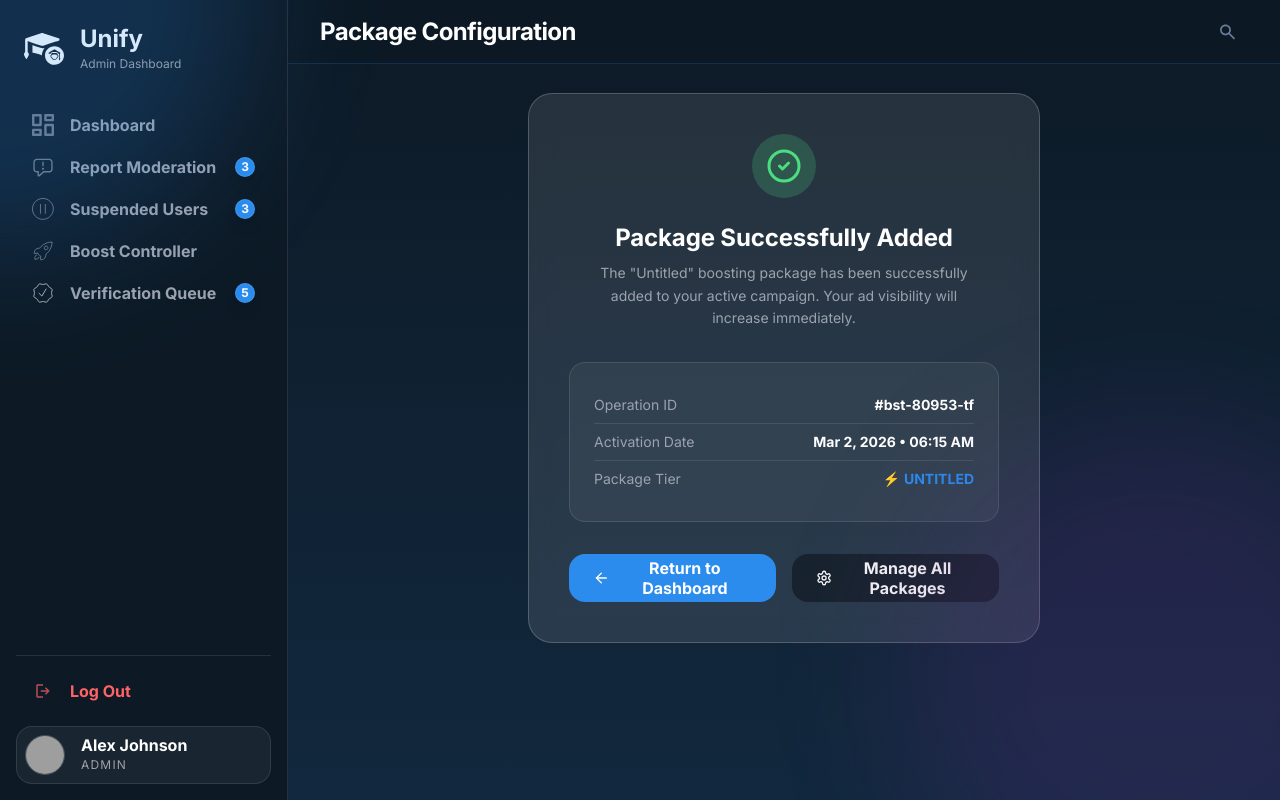
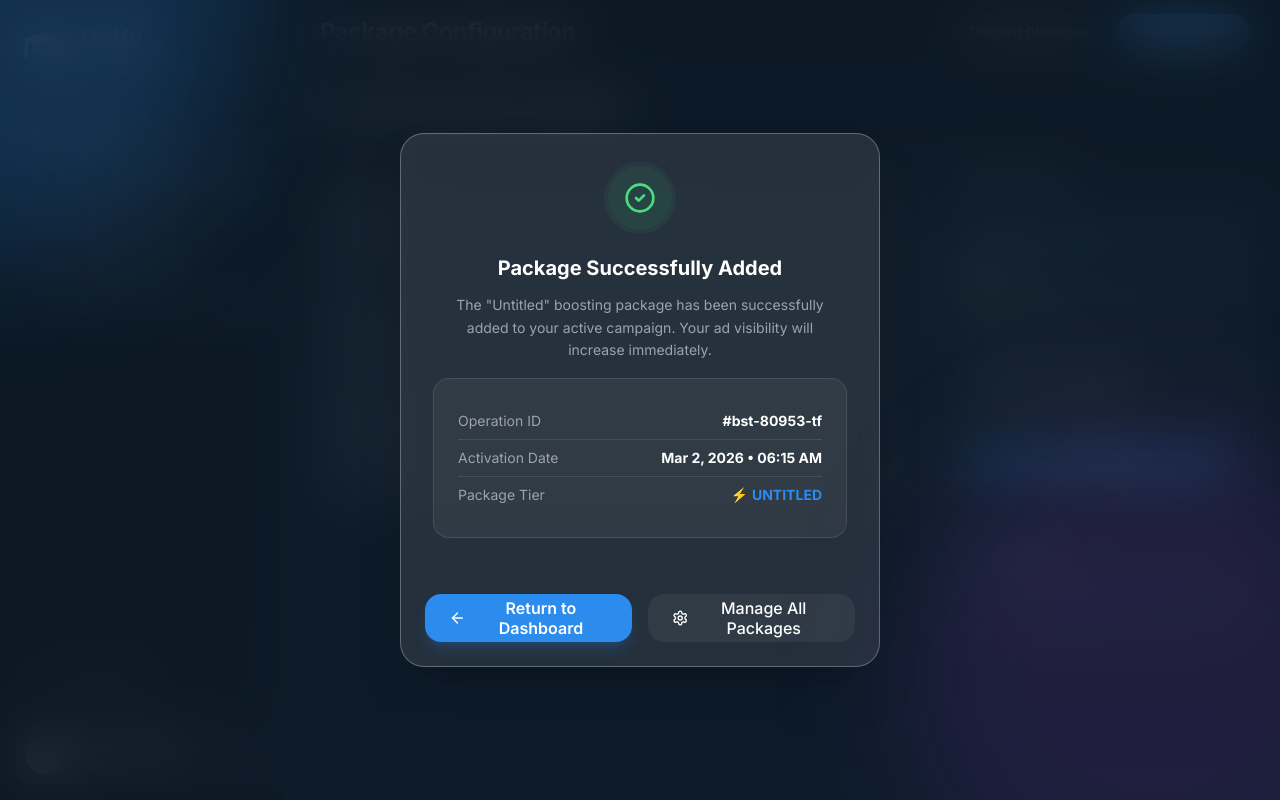
Before and after one commit to Shehan-Dinusha/Unify, a React (Vite) app in the folder frontend/: page /boost-controller/new in a window 1280 px wide. Both pictures are taken after a click on the button "Save Changes". Built offline with nearby package versions, Linux system fonts and the light colour scheme; grey boxes are pictures that could not be loaded.

Commit message:
Changed to Background Blur when Showing Success Messages

```diff
--- a/frontend/src/pages/BoostPackageForm.jsx
+++ b/frontend/src/pages/BoostPackageForm.jsx
@@ -27,7 +27,7 @@ const BoostPackageForm = () => {
     const [description, setDescription] = useState('');
     const [features, setFeatures] = useState(['']);
 
-    // Success state
+    // Success modal state
     const [showSuccess, setShowSuccess] = useState(false);
     const [successData, setSuccessData] = useState(null);
 
@@ -108,33 +108,29 @@ const BoostPackageForm = () => {
         </div>
     );
 
-    // Success screen
-    if (showSuccess && successData) {
     return (
-            <MainLayout
-                user={{ name: 'Alex Johnson', role: 'admin' }}
-                pageTitle="Package Configuration"
-                verificationCount={mockRequests.length}
-            >
-                <div className="flex items-center justify-center min-h-[70vh]">
-                    <Card variant="card" padding="p-0" className="w-full max-w-lg">
-                        <div className="p-2xl flex flex-col items-center text-center">
+        <>
+            {/* Success Modal - Blurred backdrop popup, same pattern as VerificationModals */}
+            {showSuccess && successData && (
+                <div className="fixed inset-0 z-50 flex items-center justify-center bg-dark-1/80 backdrop-blur-xl transition-all duration-300 px-4">
+                    <Card variant="card" padding="p-0" className="w-full max-w-[480px] overflow-hidden outline outline-1 outline-offset-[-1px] outline-white/10 shadow-2xl">
+                        <div className="p-8 pb-6 flex flex-col items-center text-center">
                             {/* Success Icon */}
-                            <div className="w-16 h-16 rounded-full bg-state-success/20 flex items-center justify-center mb-lg">
-                                <CheckCircle2 size={36} className="text-state-success" />
+                            <div className="w-16 h-16 bg-state-success/10 rounded-full flex items-center justify-center mb-6 ring-4 ring-state-success/5">
+                                <CheckCircle2 size={32} className="text-state-success" />
                             </div>
 
-                            <h2 className="text-heading-small text-text-primary font-inter mb-sm">
+                            <h2 className="text-xl font-bold text-white mb-3">
                                 Package Successfully {successData.isEdit ? 'Updated' : 'Added'}
                             </h2>
-                            <p className="text-body-small text-text-secondary font-inter mb-xl max-w-sm leading-relaxed">
+                            <p className="text-text-secondary text-sm leading-relaxed mb-4 max-w-sm">
                                 The "{successData.packageTier}" boosting package has been
                                 successfully {successData.isEdit ? 'applied to your active campaign' : 'added to your active campaign'}.
                                 Your ad visibility will increase immediately.
                             </p>
 
                             {/* Details Card */}
-                            <div className="w-full bg-white/5 rounded-2xl border border-white/10 p-lg mb-xl">
+                            <div className="w-full bg-white/5 rounded-2xl border border-white/10 p-lg mb-6">
                                 <div className="flex items-center justify-between py-sm border-b border-white/10">
                                     <span className="text-body-small text-text-secondary font-inter">Operation ID</span>
                                     <span className="text-body-small-bold text-text-primary font-inter">{successData.operationId}</span>
@@ -150,36 +146,30 @@ const BoostPackageForm = () => {
                                     </span>
                                 </div>
                             </div>
+                        </div>
 
                         {/* Action Buttons */}
-                            <div className="flex items-center gap-md w-full">
+                        <div className="p-6 pt-2 bg-transparent flex gap-4">
                             <Button
                                 variant="primary"
-                                    size="medium"
                                 icon={ArrowLeft}
-                                    className="flex-1"
+                                className="flex-1 h-11 shadow-lg shadow-primary-blue/20 font-semibold"
                                 onClick={() => navigate('/boost-controller')}
                             >
                                 Return to Dashboard
                             </Button>
                             <Button
-                                    variant="secondary"
-                                    size="medium"
                                 icon={Settings}
-                                    className="flex-1"
+                                className="flex-1 bg-white/5 hover:bg-white/10 text-text-secondary h-11 border-none font-medium"
                                 onClick={() => navigate('/boost-controller')}
                             >
                                 Manage All Packages
                             </Button>
                         </div>
-                        </div>
                     </Card>
                 </div>
-            </MainLayout>
-        );
-    }
+            )}
 
-    return (
             <MainLayout
                 user={{ name: 'Alex Johnson', role: 'admin' }}
                 pageTitle="Package Configuration"
@@ -434,6 +424,7 @@ const BoostPackageForm = () => {
                     </div>
                 </div>
             </MainLayout>
+        </>
     );
 };
 
```
Lines whose indentation alone changed are shown as unchanged.
